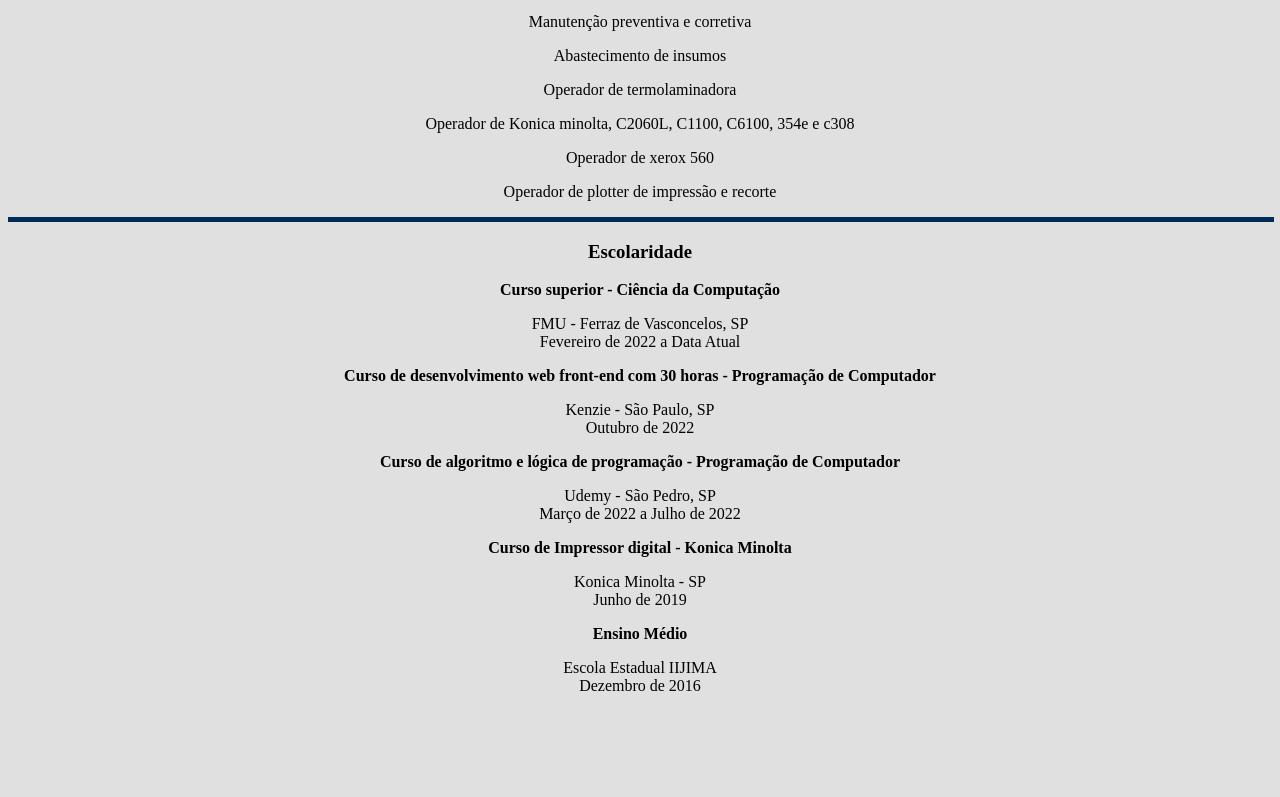
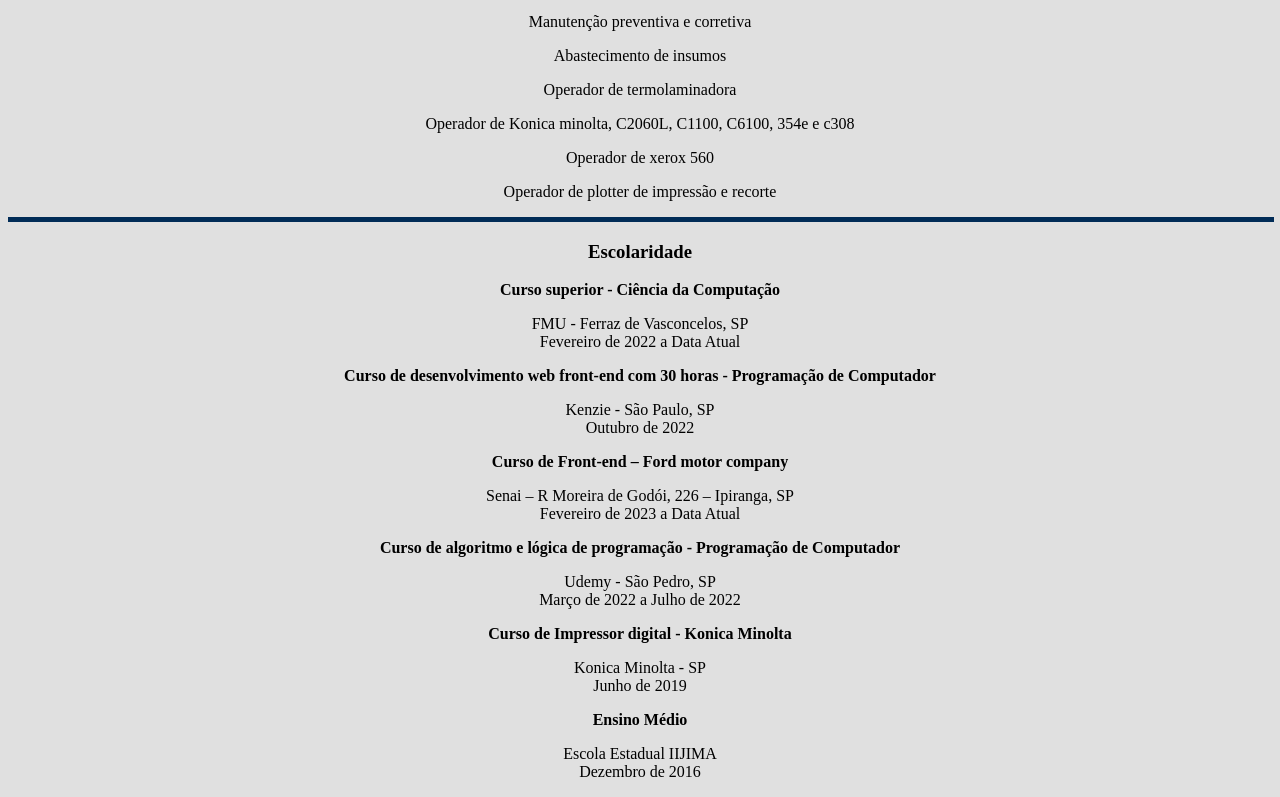
Before and after one commit to juninho-Oliveira/atividade_cv, a plain HTML site: page index.html in a window 1280 px wide. Shown: the part 904-1701 px from the top of the page. Before the commit the page ends 1615 px from the top, so only its background shows below. Drawn offline with Linux system fonts and the light colour scheme.

Commit message:
Adicionando mais um curso
Adicionando mais um curso

```diff
--- a/index.html
+++ b/index.html
@@ -61,6 +61,9 @@ Fevereiro de 2022 a Data Atual</p>
 <p>Kenzie - São Paulo, SP<br>
 Outubro de 2022</p>
 
+<p><strong>Curso de Front-end – Ford motor company</strong></p>
+<p>Senai – R Moreira de Godói, 226 – Ipiranga, SP<br>
+Fevereiro de 2023 a Data Atual</p>
 
 <p><strong>Curso de algoritmo e lógica de programação - Programação de Computador</strong></p>
 <p>Udemy - São Pedro, SP<br>
```
